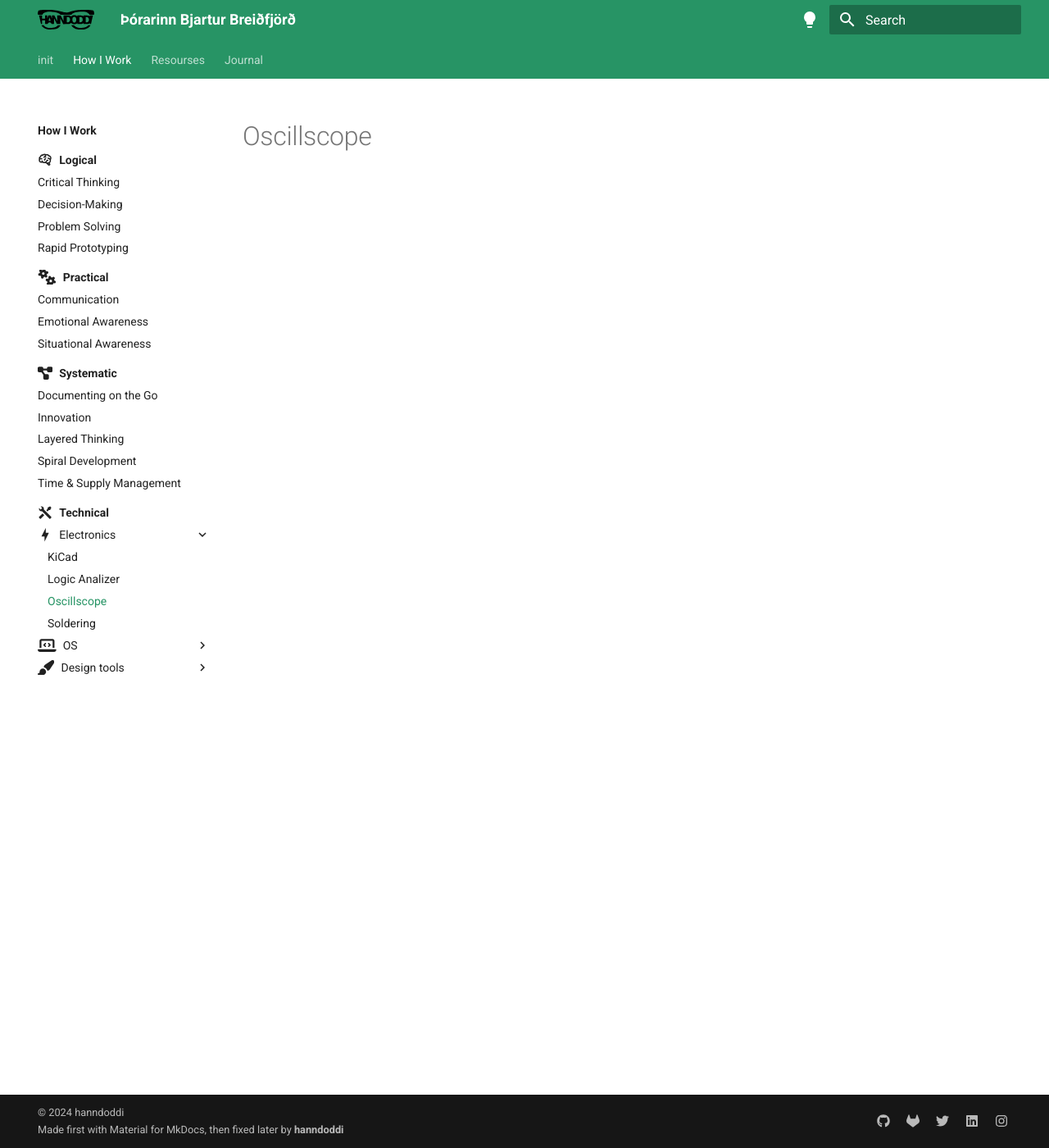
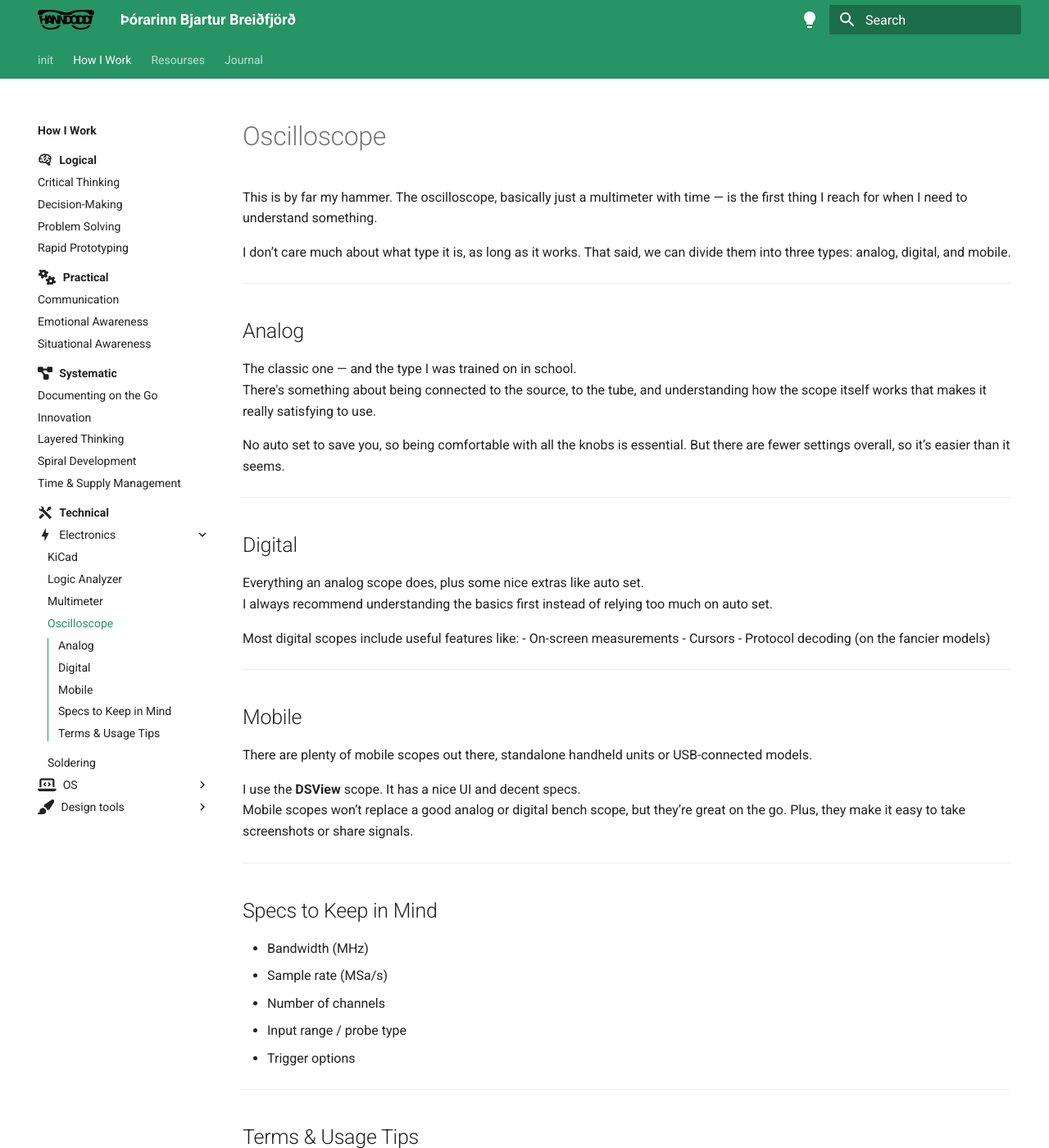
Before and after one commit to hanndoddi/hanndoddi_site, an MkDocs documentation site: the page built from docs/How_I_Work/technical/Electronics/oscillscope.md, in a window 1280 px wide and 1400 px high. Shown: the whole window at 82% size. Built offline with MkDocs 1.6.1 and Material for MkDocs 9.7.7, drawn with Linux system fonts in a browser that asks for light colours; some of the changed text lies outside the part shown.

Commit message:
electronics content

```diff
--- a/docs/How_I_Work/technical/Electronics/oscillscope.md
+++ b/docs/How_I_Work/technical/Electronics/oscillscope.md
@@ -1 +1,54 @@
-# Oscillscope
+# Oscilloscope
+
+This is by far my hammer. The oscilloscope, basically just a multimeter with time — is the first thing I reach for when I need to understand something.
+
+I don’t care much about what type it is, as long as it works. That said, we can divide them into three types: analog, digital, and mobile.
+
+---
+
+## Analog
+
+The classic one — and the type I was trained on in school.
+There's something about being connected to the source, to the tube, and understanding how the scope itself works that makes it really satisfying to use.
+
+No auto set to save you, so being comfortable with all the knobs is essential. But there are fewer settings overall, so it’s easier than it seems.
+
+---
+
+## Digital
+
+Everything an analog scope does, plus some nice extras like auto set.
+I always recommend understanding the basics first instead of relying too much on auto set.
+
+Most digital scopes include useful features like:
+- On-screen measurements
+- Cursors
+- Protocol decoding (on the fancier models)
+
+---
+
+## Mobile
+
+There are plenty of mobile scopes out there, standalone handheld units or USB-connected models.
+
+I use the **DSView** scope. It has a nice UI and decent specs.
+Mobile scopes won’t replace a good analog or digital bench scope, but they’re great on the go. Plus, they make it easy to take screenshots or share signals.
+
+---
+
+## Specs to Keep in Mind
+
+* Bandwidth (MHz)
+* Sample rate (MSa/s)
+* Number of channels
+* Input range / probe type
+* Trigger options
+
+---
+
+## Terms & Usage Tips
+
+- Learn to use triggering - it's key to clean signals
+- Always ground your probe properly
+- Keep one channel free if you can
+- Don’t chase every setting - start simple
```
Also changed, not shown: docs/How_I_Work/technical/Electronics/index.md (+22 -0 lines), docs/How_I_Work/technical/Electronics/logic-analizer.md (+47 -1 lines), docs/How_I_Work/technical/Electronics/multimeter.md (added, +41 -0 lines), docs/How_I_Work/technical/Electronics/soldering.md (+51 -0 lines).
